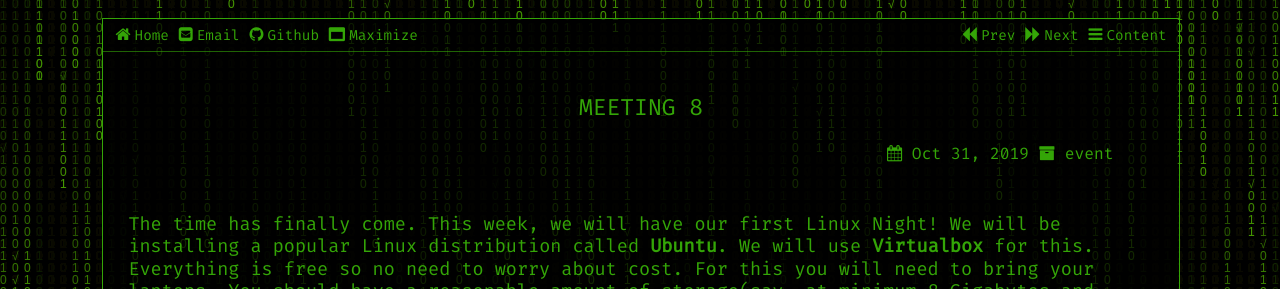
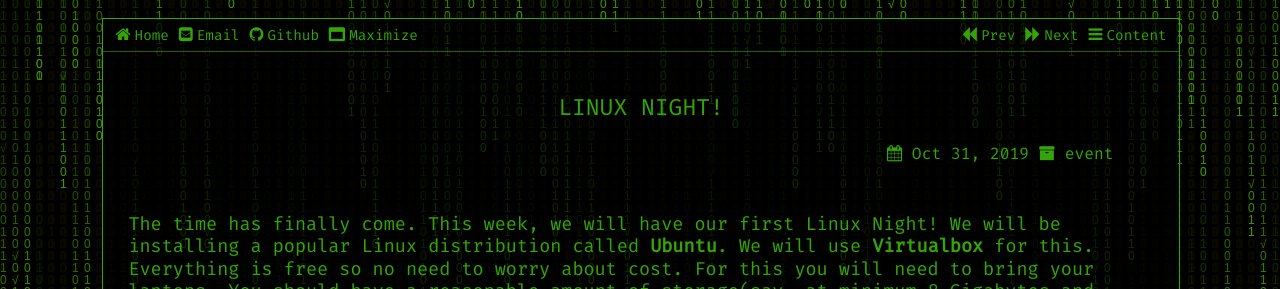
Before and after one commit to ramhacks/ramhacks.github.io, a Jekyll site: the page built from _posts/2019-10-31-meeting8.md, in a window 1280 px wide. Shown: the top 289 px of the page. Built offline with Jekyll 4.4.1, drawn with Linux system fonts in a browser that asks for light colours.

Commit message:
Update and rename 2019-10-31-meetin8.md to 2019-10-31-meeting8.md

```diff
--- a/_posts/2019-10-31-meetin8.md
+++ b/_posts/2019-10-31-meeting8.md
@@ -1,5 +1,5 @@
 ---
-title: Meeting 8
+title: Linux Night!
 layout: post
 category: event
 date: 2019-10-31
```
